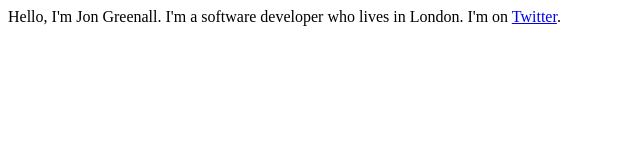
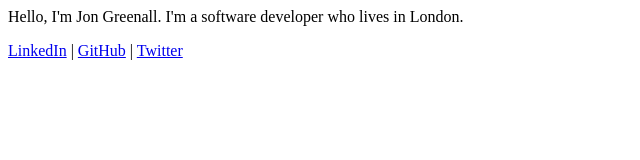
Before and after one commit to jongreenall/jongreenall.github.io, a plain HTML site: page index.html in a window 1280 px wide. Shown: the whole page, without its empty margins (0-640 px from the left). Drawn offline with Linux system fonts and the light colour scheme.

Commit message:
Updated contact information.

```diff
--- a/index.html
+++ b/index.html
@@ -2,6 +2,7 @@
 <head>
 </head>
 <body>
-Hello, I'm Jon Greenall. I'm a software developer who lives in London. I'm on <a href="http://twitter.com/jongreenall">Twitter</a>.
+<p>Hello, I'm Jon Greenall. I'm a software developer who lives in London.</p>
+<p><a href="http://uk.linkedin.com/pub/jon-greenall/4b/308/639">LinkedIn</a> | <a href="https://github.com/jongreenall">GitHub</a> | <a href="http://twitter.com/jongreenall">Twitter</a></p>
 </body>
 </html>
```
